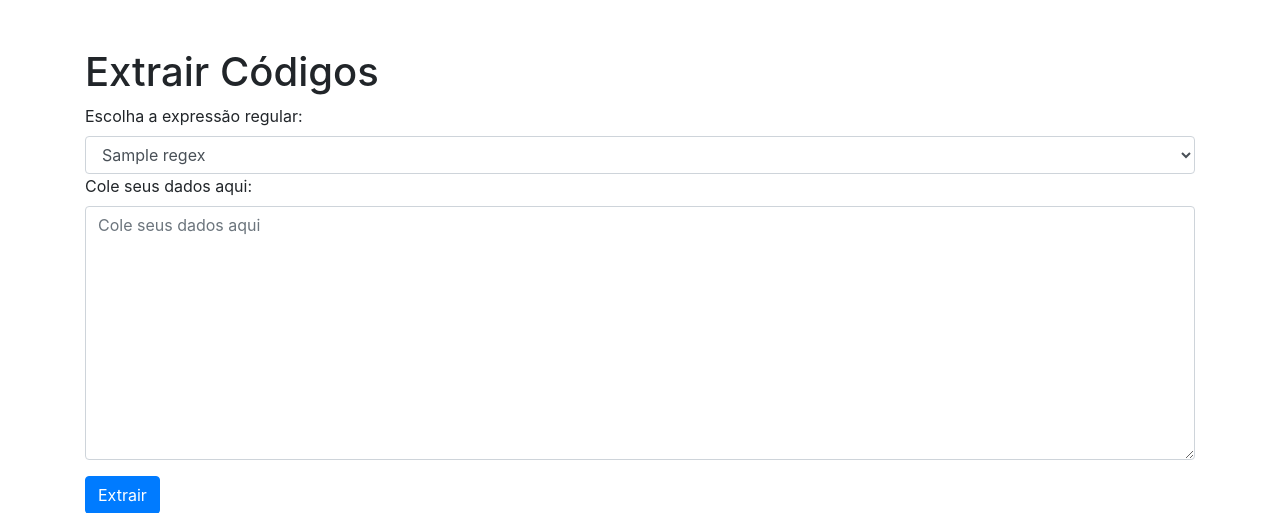
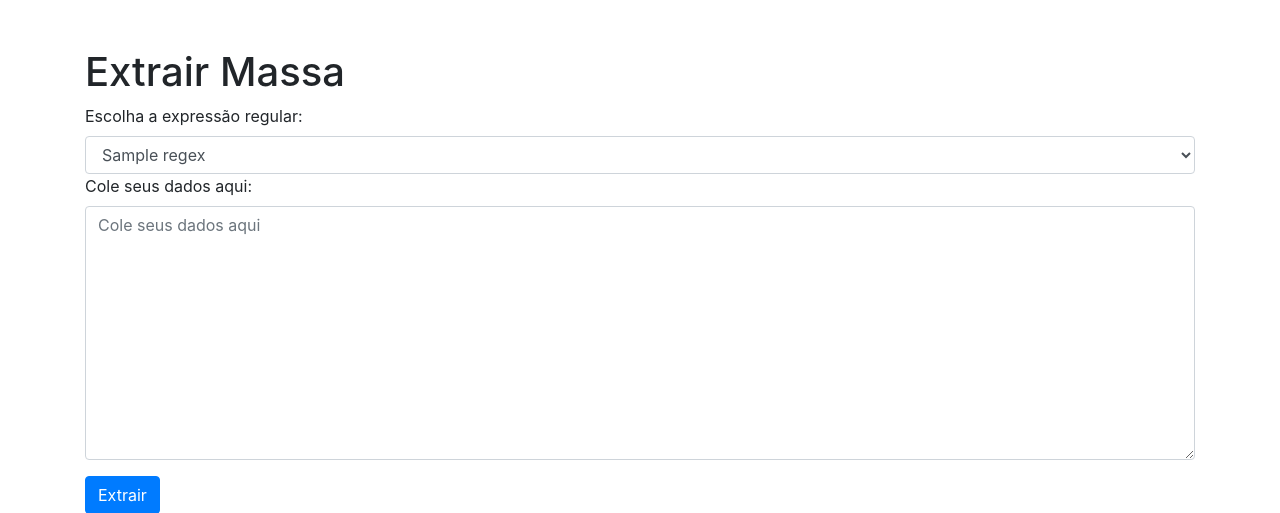
Before and after one commit to tiagolch/tools, a Django app: page /extract_code/ in a window 1280 px wide. Shown: the part 56-569 px from the top of the page. Run offline with Django 3.2, Linux system fonts and the light colour scheme; tables that the repository leaves empty hold one stand-in row (values such as "Sample post"); some libraries are stand-ins or nearby versions.

Commit message:
front
Signed-off-by: Tiago <tiagolch@hotmail.com>

```diff
--- a/templates/main/extract_code.html
+++ b/templates/main/extract_code.html
@@ -4,7 +4,7 @@
 {% block content %}
 
     <div class="container mt-5">
-        <h1>Extrair Códigos</h1>
+        <h1>Extrair Massa</h1>
         <form method="post" action="{% url 'extract_code' %}">
             {% csrf_token %}
             <label for="regex">Escolha a expressão regular:</label>
--- a/templates/main/home.html
+++ b/templates/main/home.html
@@ -10,11 +10,12 @@
                 <div class="card-body">
                     <h5 class="card-title">
                         <a href="{% url 'extract_code' %}">
-                            <h3>Extrair Codigos</h3>
+                            <h3>Extrair Massa</h3>
                         </a>
                     </h5>
                 </div>
             </div>
+            <br>
             <div class="card">
                 <div class="card-body">
                     <h5 class="card-title">
```
